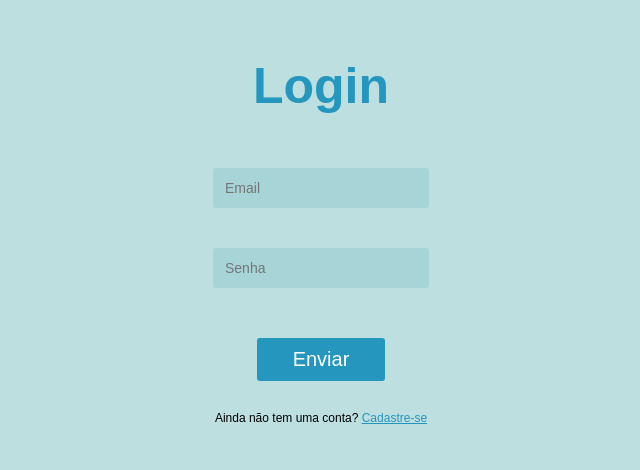
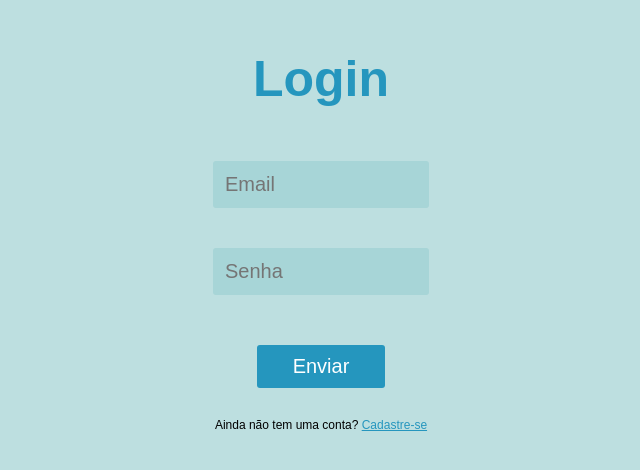
Before and after one commit to nathaliaop/real-time-chat-front, a React (Create React App) app: page /signin in a window 1280 px wide. Shown: the part 176-646 px from the top of the page, without its empty margins (319-959 px from the left). Built offline with nearby package versions, Linux system fonts and the light colour scheme.

Commit message:
style: Aumenta a largura do input na sala de visualização de mensagens

```diff
--- a/src/components/Input/index.tsx
+++ b/src/components/Input/index.tsx
@@ -3,6 +3,7 @@ import { InputStyle } from './styles';
 
 const Input = (
     {
+        width = "15%",
         type='text',
         placeholder,
         value,
@@ -10,6 +11,7 @@ const Input = (
         minLength = 1,
         ...props
     }: {
+        width?: string,
         type?: string,
         placeholder: string,
         value: string,
@@ -19,7 +21,7 @@ const Input = (
 ) => {
 
     return (
-        <InputStyle placeholder = { placeholder } minLength = { minLength } type={ type } value={value} onChange={e => onChange(e.target.value)} required {...props}/>
+        <InputStyle width = { width } placeholder = { placeholder } minLength = { minLength } type={ type } value={value} onChange={e => onChange(e.target.value)} required {...props}/>
     );
 }
 
--- a/src/components/Input/styles.ts
+++ b/src/components/Input/styles.ts
@@ -3,8 +3,8 @@ import config from '../../config.json';
 
 export const InputStyle = styled.input`
     position: relative;
-    font-size: 14px;
-    width: 15%;
+    font-size: 20px;
+    width: ${props => props.width};
     margin: 20px;
     padding-top: 10px;
     padding-bottom: 10px;
--- a/src/pages/Chat/index.tsx
+++ b/src/pages/Chat/index.tsx
@@ -23,7 +23,7 @@ type Message = {
     user: {
         username: string
     }
-  }
+}
 
 type Payload = {
     text: string
@@ -101,7 +101,7 @@ const Chat = () => {
                     ))}
                 </Scrollbars>
                 <Form onSubmit={ handleMessage }>
-                  <Input value={ text } onChange={ setText } placeholder='Message'/>
+                  <Input width={ "100%" } value={ text } onChange={ setText } placeholder='Message'/>
                   <Button>Send</Button>
                 </Form>
             </ChatContainer>
```
